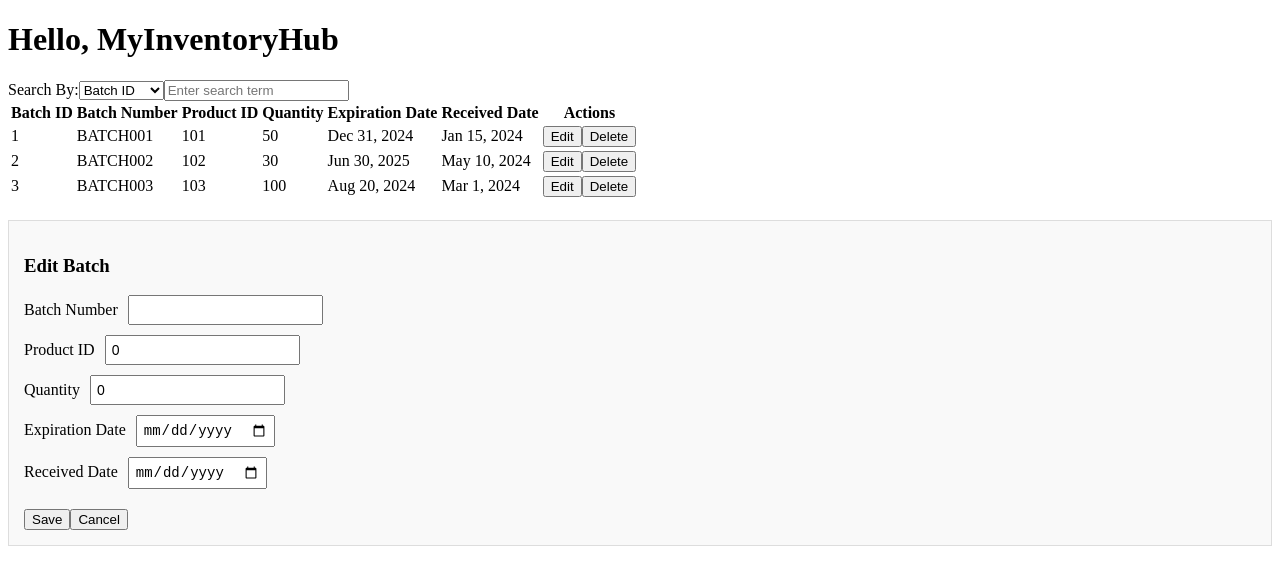
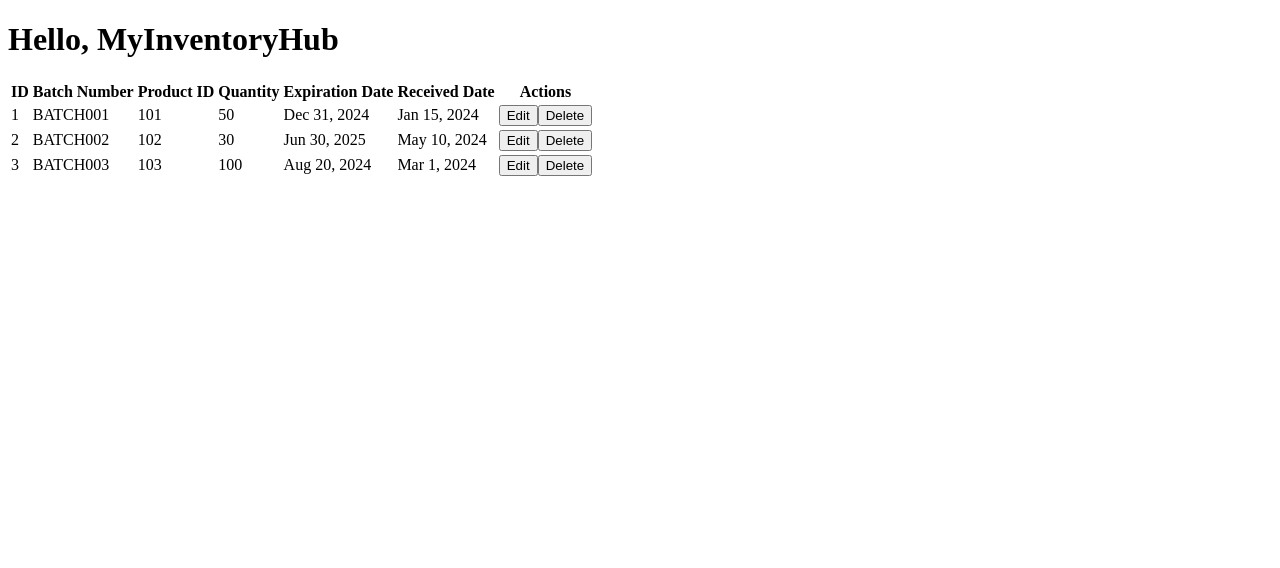
Before and after one commit to SyTW2425/E17_P4, an Angular app in the folder MyInventoryHub/: page / in a window 1280 px wide. Shown: the top 568 px of the page. Built offline with nearby package versions, Linux system fonts and the light colour scheme.

Commit message:
Batch-list upgrade v0.4 - editar perfe

```diff
--- a/MyInventoryHub/src/app/batch-list/batch-list.component.html
+++ b/MyInventoryHub/src/app/batch-list/batch-list.component.html
@@ -1,24 +1,8 @@
-<!-- Sección de búsqueda -->
-<div class="search-container">
-  <label for="searchField">Search By:</label>
-  <select id="searchField" [(ngModel)]="searchCriteria">
-    <option value="batchId">Batch ID</option>
-    <option value="productId">Product ID</option>
-  </select>
-
-  <input
-    type="text"
-    id="searchTerm"
-    [(ngModel)]="searchTerm"
-    placeholder="Enter search term"
-    (input)="filterBatches()" />
-</div>
-
 <!-- Tabla de lotes -->
-<table class="batch-table">
+<table>
   <thead>
     <tr>
-      <th>Batch ID</th>
+      <th>ID</th>
       <th>Batch Number</th>
       <th>Product ID</th>
       <th>Quantity</th>
@@ -43,8 +27,8 @@
   </tbody>
 </table>
 
-<!-- Formulario de edición -->
-<div *ngIf="selectedBatch" class="edit-form">
+<!-- Formulario de edición (solo visible cuando isEditing sea true) -->
+<div *ngIf="isEditing" class="edit-form">
   <h3>Edit Batch</h3>
   <form (ngSubmit)="saveBatch()">
     <div>
```
